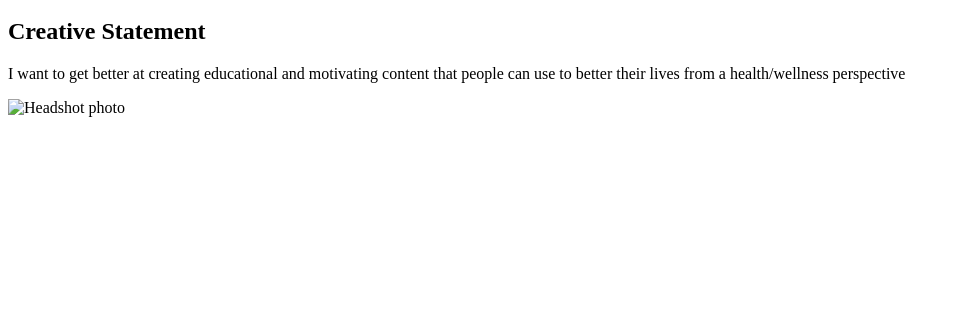
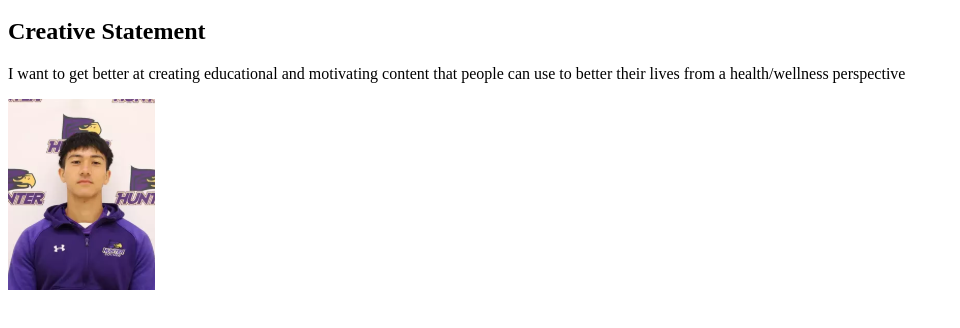
Before and after one commit to atyconway/medclassallan, a plain HTML site: page index.html in a window 1280 px wide. Shown: the part 48-376 px from the top of the page, without its empty margins (0-960 px from the left). Drawn offline with Linux system fonts and the light colour scheme.

Commit message:
Update index.html

```diff
--- a/index.html
+++ b/index.html
@@ -6,6 +6,6 @@
     <h1>Allan Conway's MEDPL 150 portfolio</h1>
     <h2>Creative Statement</h2>
     <p>I want to get better at creating educational and motivating content that people can use to better their lives from a health/wellness perspective</p>
-    <img src="img/headshotmenssoccer.png" alt="Headshot photo" />
+    <img src="Screenshots/headshotmenssoccer.png" alt="Headshot photo" />
   </body>
 </html>
```
